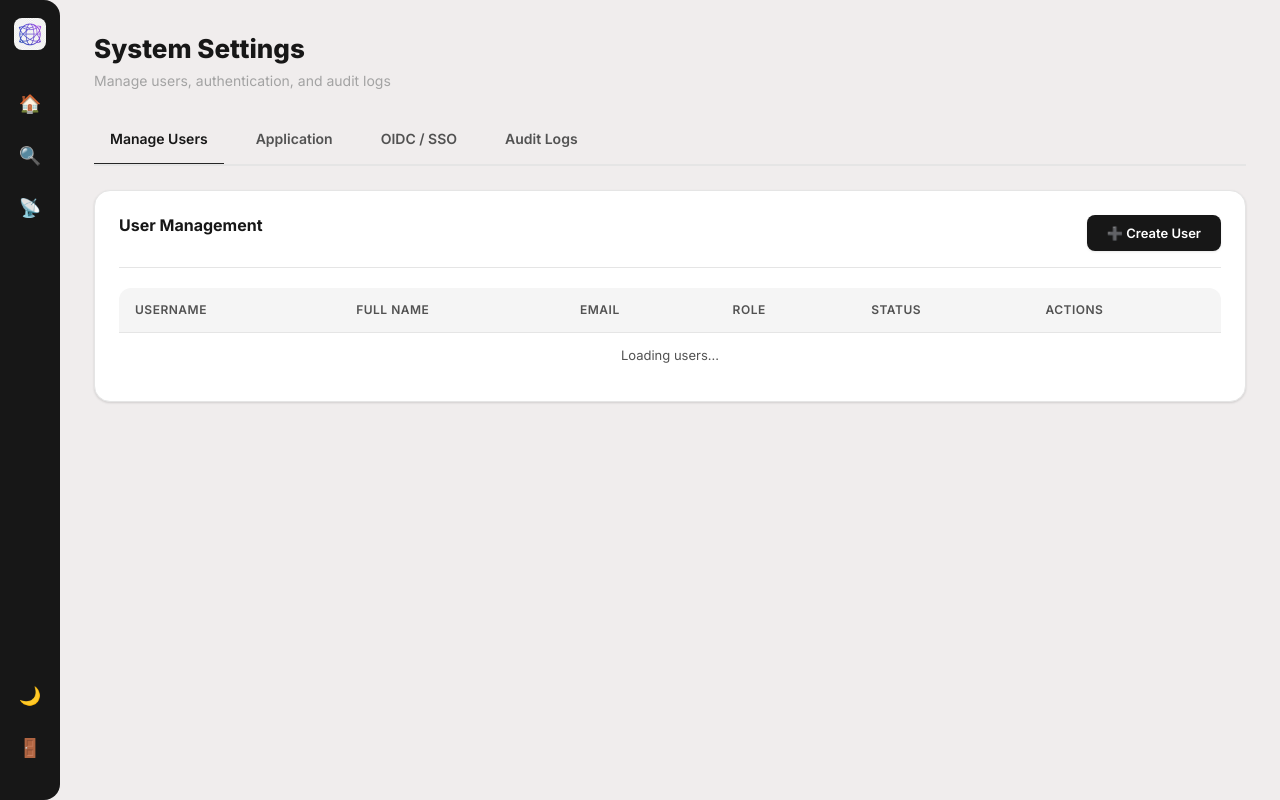
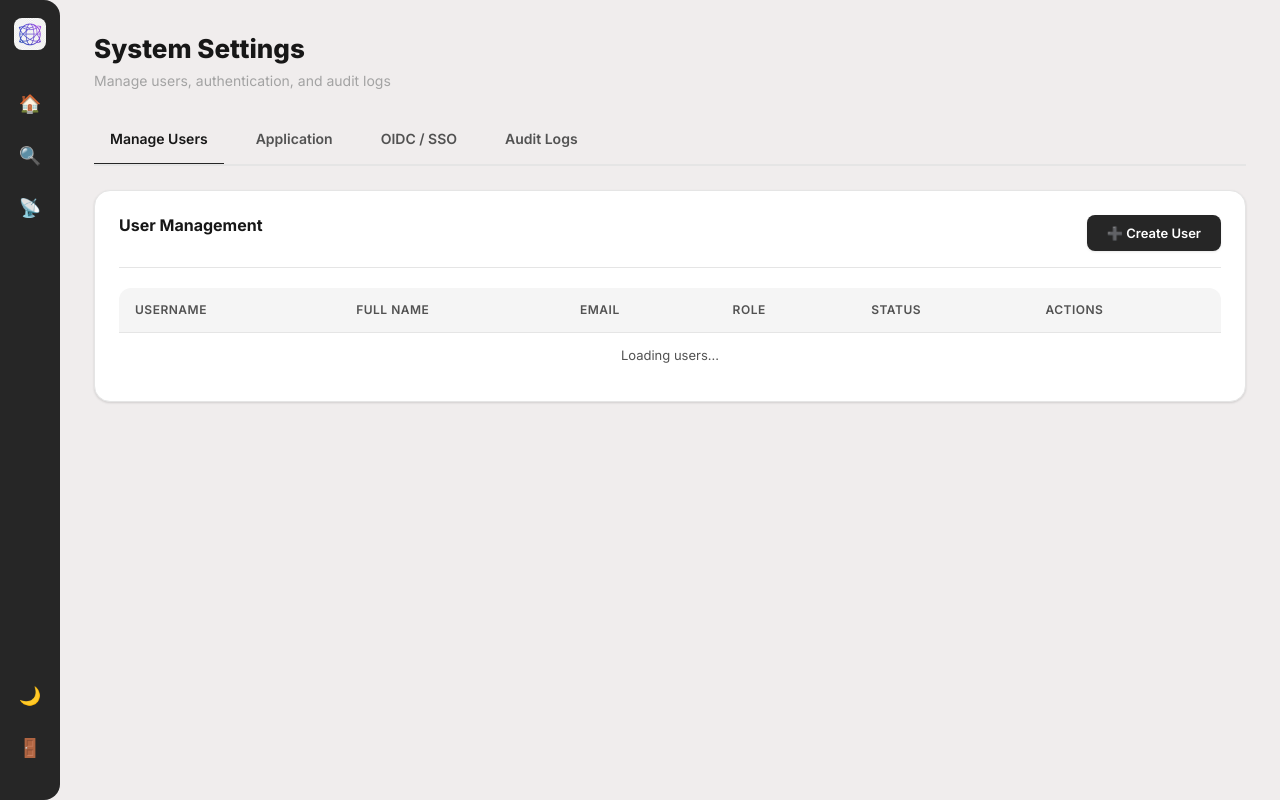
Before and after one commit to vvarunn/ipam, a FastAPI app: template app/templates/settings.html in a window 1280 px wide. Run offline with FastAPI, Linux system fonts and the light colour scheme; the template is opened without the code that fills it, so the values that code supplies are empty; parts of the project's set-up code (start-up, migrations or seed data) failed here and were passed over.

Commit message:
feat: Add a comprehensive modern design system CSS file for IPAM, including a monochromatic grayscale palette, sidebar layout, and dark mode support.

```diff
--- a/app/static/css/modern.css
+++ b/app/static/css/modern.css
@@ -60,7 +60,7 @@
   --border-dark: var(--gray-400);
 
   /* Sidebar */
-  --sidebar-bg: var(--gray-900);
+  --sidebar-bg: var(--gray-800);
   --sidebar-icon: var(--gray-400);
   --sidebar-icon-active: var(--white);
   --sidebar-width: 60px;
@@ -420,7 +420,7 @@ a:hover {
 }
 
 .nav-link.active {
-  background: var(--gray-900);
+  background: var(--gray-800);
   color: var(--white);
 }
 
@@ -568,13 +568,13 @@ a:hover {
 }
 
 .btn-primary {
-  background: var(--gray-900);
+  background: var(--gray-800);
   color: var(--white);
   box-shadow: var(--shadow-sm);
 }
 
 .btn-primary:hover {
-  background: var(--gray-800);
+  background: var(--gray-700);
   box-shadow: var(--shadow-md);
 }
 
```
